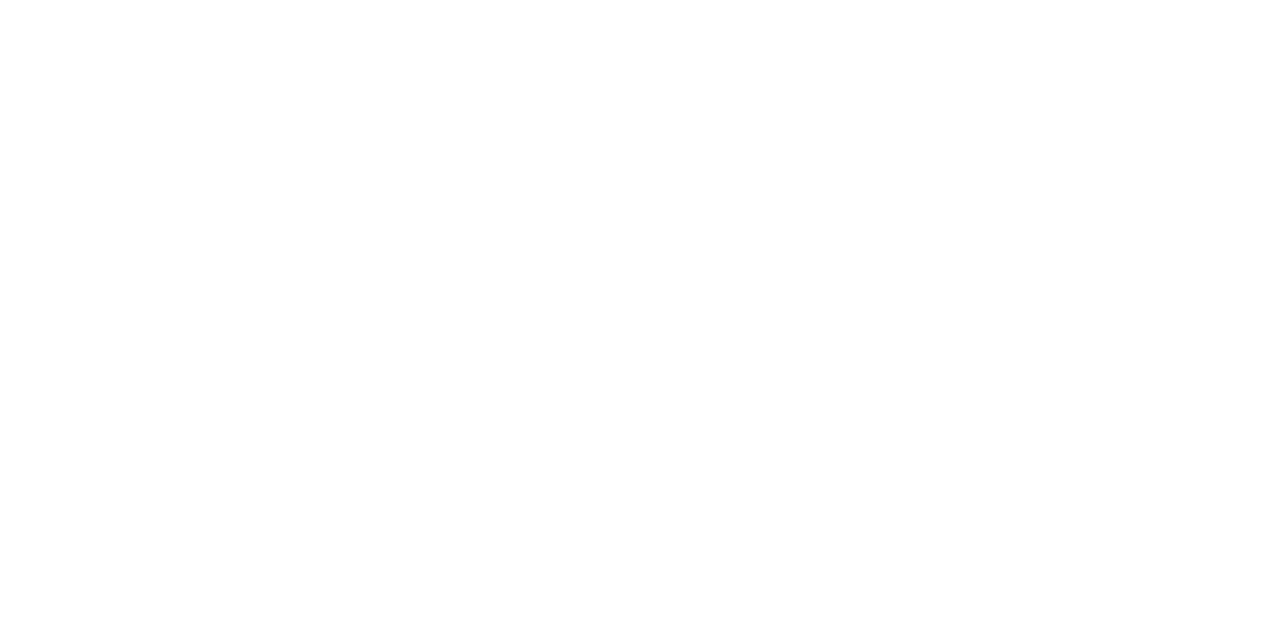
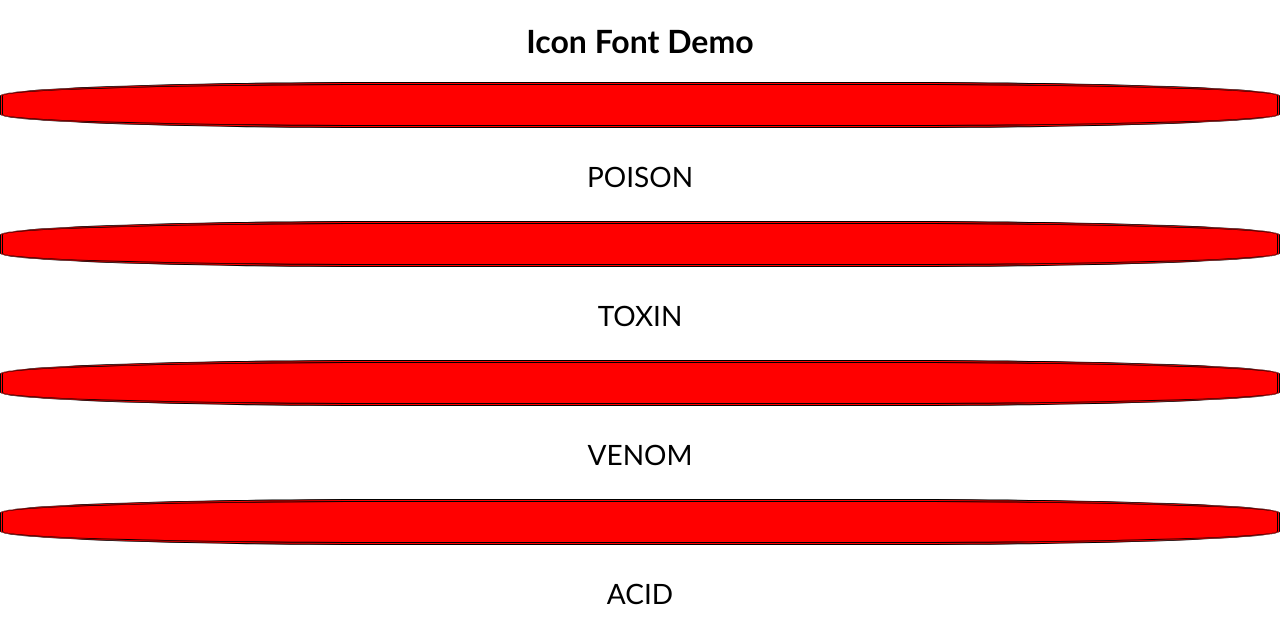
Before and after one commit to kayleemenard/dsn1686-assignment-icons, a plain HTML site: page index.html in a window 1280 px wide. Drawn offline with Linux system fonts and the light colour scheme; some icons are missing.

Commit message:
Basic icon states and styling added

```diff
--- a/css/main.css
+++ b/css/main.css
@@ -0,0 +1,66 @@
+@-moz-viewport { width: device-width; scale: 1; }
+@-ms-viewport { width: device-width; scale: 1; }
+@-o-viewport { width: device-width; scale: 1; }
+@-webkit-viewport { width: device-width; scale: 1; }
+@viewport { width: device-width; scale: 1; }
+
+html {
+  box-sizing: border-box;
+  -moz-text-size-adjust: 100%;
+  -ms-text-size-adjust: 100%;
+  -webkit-text-size-adjust: 100%;
+  text-size-adjust: 100%;
+}
+
+*, *:before, *:after {
+  box-sizing: inherit;
+}
+
+body {
+  margin: 0;
+  width: 100%;
+  font-family: 'gill sans', sans-serif;
+}
+
+h1 {
+  text-align: center;
+  width: 100%;
+}
+
+.icon {
+  margin: 0 ;
+  padding: .25em 0 0;
+  visibility: visible;
+  width: 100%;
+
+  background-color: red;
+  border-radius: 30%;
+  border-style: double;
+  display: inline-block;
+  font-size: 10em;
+  line-height: 0;
+  text-align: center;
+}
+
+.icon:hover {
+  cursor: pointer;
+  visibility: hidden;
+}
+
+
+.icon-name {
+  /*visibility: hidden;*/
+  height: auto;
+  width: 100%;
+
+  color: black;
+  cursor: pointer;
+  font-size: 1.75em;
+  text-align: center;
+  text-transform: uppercase;
+}
+
+.icon-name:hover {
+
+  visibility: visible;
+}
--- a/index.html
+++ b/index.html
@@ -1,12 +1,22 @@
+<!DOCTYPE html>
 <html>
   <head>
     <meta charset="utf-8">
     <title>Font Icon Demo</title>
-
-    <link rel="stylesheet" href="stylesheets/styles.css">
+    <link href="https://file.myfontastic.com/6teRd7uqtTqK3HdqqH4P46/icons.css" rel="stylesheet">
+    <link rel="stylesheet" href="css/main.css">
     <meta name="viewport" content="width=device-width">
   </head>
+
   <body>
-
+    <h1>Icon Font Demo</h1>
+    <a class="icon icon-lilac"></a>
+    <p class="icon-name">Poison</p>
+    <a class="icon icon-berries-a"></a>
+    <p class="icon-name">Toxin</p>
+    <a class="icon icon-berries-b"></a>
+    <p class="icon-name">Venom</p>
+    <a class="icon icon-flowers"></a>
+    <p class="icon-name">Acid</p>
   </body>
 </html>
```
